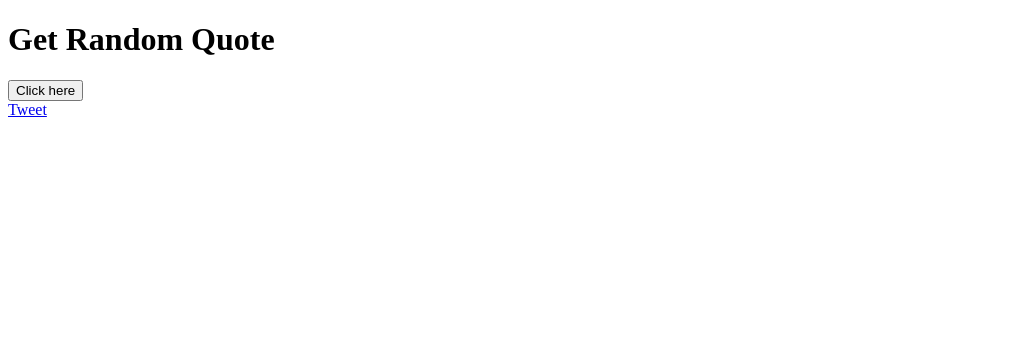
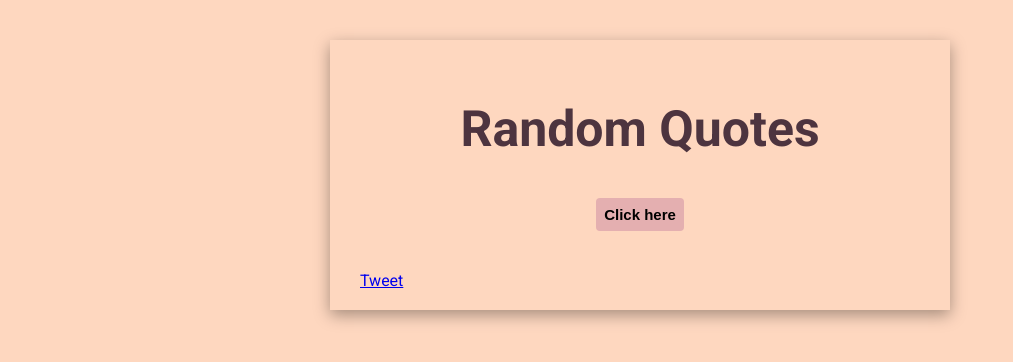
Before and after one commit to carolinanonato/random, a plain HTML site: page index.html in a window 1280 px wide. Shown: the whole page, without its empty margins (0-1013 px from the left). Drawn offline with Linux system fonts and the light colour scheme.

Commit message:
bit of styling

```diff
--- a/index.html
+++ b/index.html
@@ -5,19 +5,22 @@
     <meta http-equiv="X-UA-Compatible" content="IE=edge">
     <meta name="viewport" initial-scale=1.0">
     <link rel="stylesheet" href="style.css">
+<link rel="preconnect" href="https://fonts.googleapis.com">
+<link rel="preconnect" href="https://fonts.gstatic.com" crossorigin>
+<link href="https://fonts.googleapis.com/css2?family=Roboto:wght@100;400;700&display=swap" rel="stylesheet">
     <title>Document</title>
 </head>
 <body>
     <div id="fb-root"></div>
 <script async defer crossorigin="anonymous" src="https://connect.facebook.net/en_US/sdk.js#xfbml=1&version=v12.0&appId=1386605604771489&autoLogAppEvents=1" nonce="U7wc71J6"></script>
-<h1>Get Random Quote</h1>
+<div class="container"><h1>Random Quotes</h1>
 
 <main class="here"></main>
 <button class="get-random">Click here</button>
 <div class="here"><div>
 
     <a href="https://twitter.com/share?ref_src=twsrc%5Etfw" class="twitter-share-button" data-text="This is a great quote! Check it out: " data-via="CaroltheDev" data-hashtags="moodboost" data-show-count="false">Tweet</a><script async src="https://platform.twitter.com/widgets.js" charset="utf-8"></script>
-
+</div>
     <script src="script.js"></script>
 
 </body>
--- a/script.js
+++ b/script.js
@@ -33,7 +33,7 @@ const solution = document.querySelector('.here')
 button.addEventListener('click', getQuote)
 
 function changeStatus () {
-    button.innerText="Again"
+    button.innerText="Another one"
     button.classList.remove('remove')
 
 }
--- a/style.css
+++ b/style.css
@@ -1,3 +1,42 @@
 .remove {
   display: none;
 }
+
+body {
+  background-color: #fed7bf;
+  color: #4d343f;
+  font-family: "Roboto", sans-serif;
+}
+
+.container {
+  box-shadow: rgba(0, 0, 0, 0.35) 0px 5px 15px;
+  width: 70vh;
+  margin: 0 auto;
+  padding: 20px 30px 20px 30px;
+  margin-top: 40px;
+}
+
+.here,
+h1 {
+  width: 70vh;
+  margin: 0 auto;
+  margin-top: 40px;
+}
+
+h1 {
+  text-align: center;
+  font-size: 50px;
+}
+
+button {
+  display: block;
+  margin: 0 auto;
+  background-color: #e4afb0;
+  outline: none;
+  cursor: pointer;
+  border-radius: 4px;
+  border: none;
+  padding: 8px 8px;
+  font-weight: 700;
+  font-size: 15px;
+}
```
